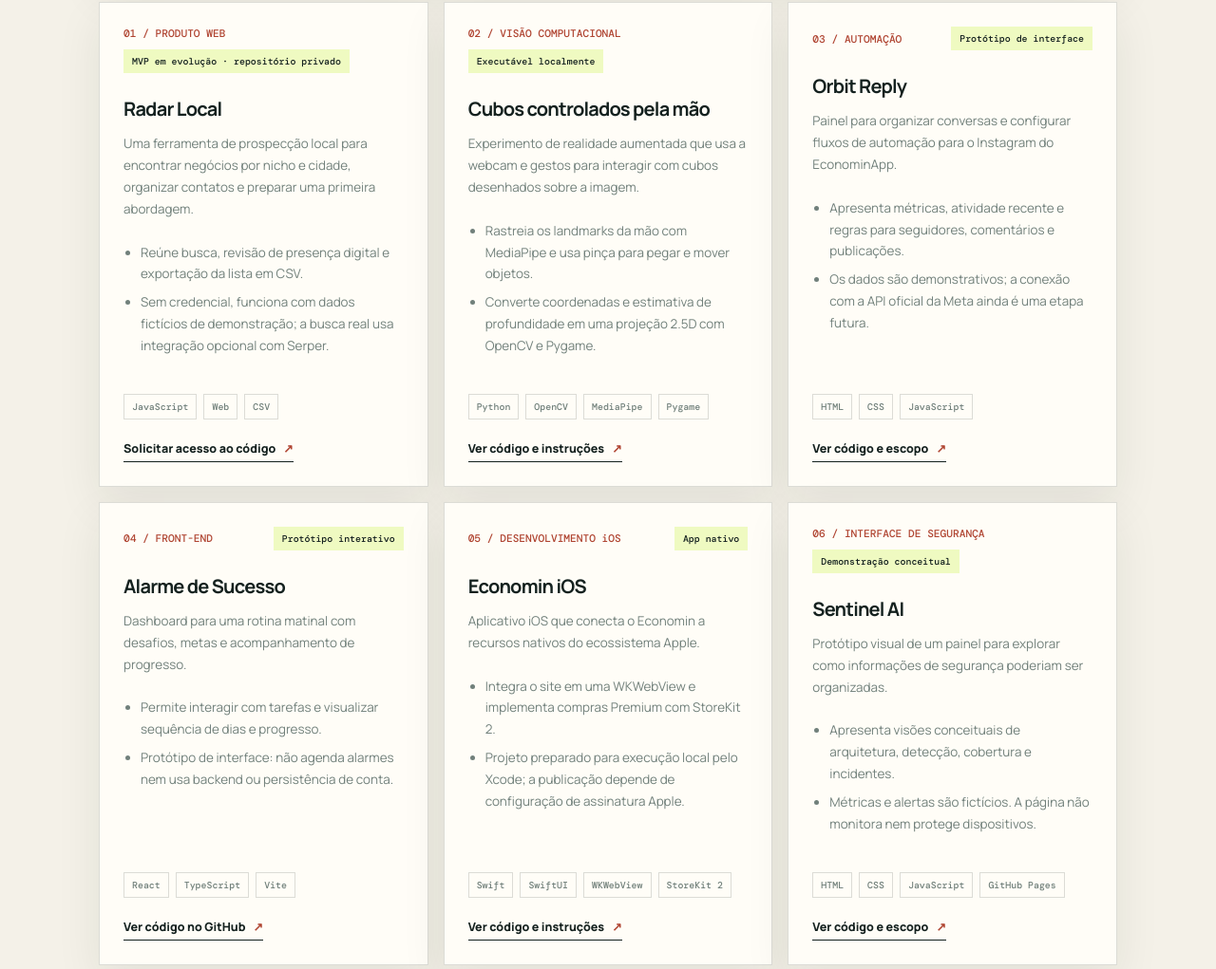
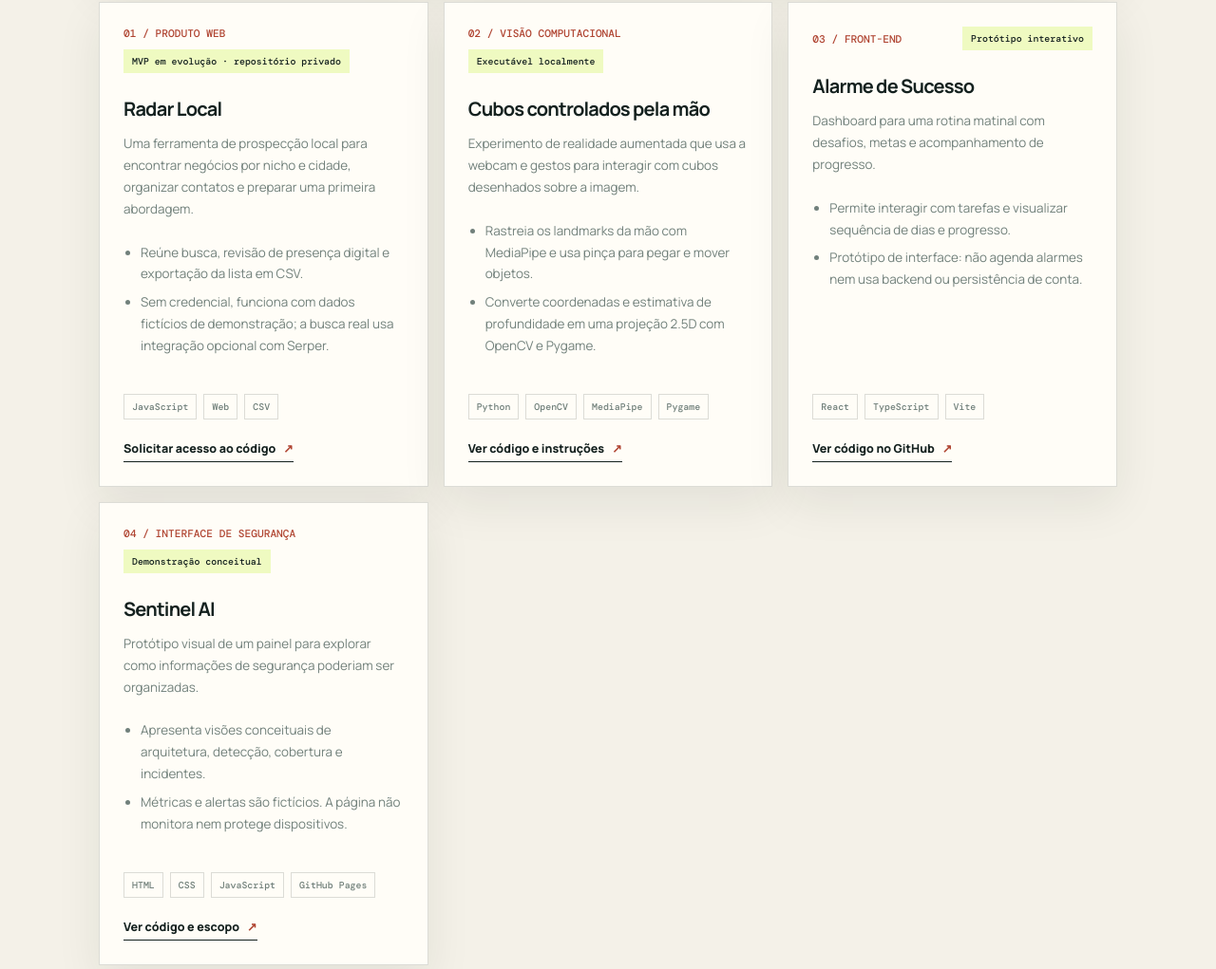
Before and after one commit to euartursilva/PORTIF-LIO, a plain HTML site: page index.html in a window 1280 px wide. Shown: the part 2934-3955 px from the top of the page at 95% size. Drawn offline with nearby package versions, Linux system fonts and the light colour scheme.

Commit message:
Remove Economin projects from portfolio
Co-authored-by: Copilot <223556219+Copilot@users.noreply.github.com>

```diff
--- a/index.html
+++ b/index.html
@@ -101,15 +101,7 @@
                     <a class="project-link" href="https://github.com/euartursilva/projeto-maos-3d" target="_blank" rel="noreferrer">Ver código e instruções <span>↗</span></a>
                 </article>
                 <article class="project-card">
-                    <div class="project-topline"><span class="card-index">03 / AUTOMAÇÃO</span><span class="project-status">Protótipo de interface</span></div>
-                    <h3>Orbit Reply</h3>
-                    <p class="project-summary">Painel para organizar conversas e configurar fluxos de automação para o Instagram do EconominApp.</p>
-                    <ul class="project-details"><li>Apresenta métricas, atividade recente e regras para seguidores, comentários e publicações.</li><li>Os dados são demonstrativos; a conexão com a API oficial da Meta ainda é uma etapa futura.</li></ul>
-                    <div class="project-tags"><span>HTML</span><span>CSS</span><span>JavaScript</span></div>
-                    <a class="project-link" href="https://github.com/euartursilva/orbit-reply-econominapp" target="_blank" rel="noreferrer">Ver código e escopo <span>↗</span></a>
-                </article>
-                <article class="project-card">
-                    <div class="project-topline"><span class="card-index">04 / FRONT-END</span><span class="project-status">Protótipo interativo</span></div>
+                    <div class="project-topline"><span class="card-index">03 / FRONT-END</span><span class="project-status">Protótipo interativo</span></div>
                     <h3>Alarme de Sucesso</h3>
                     <p class="project-summary">Dashboard para uma rotina matinal com desafios, metas e acompanhamento de progresso.</p>
                     <ul class="project-details"><li>Permite interagir com tarefas e visualizar sequência de dias e progresso.</li><li>Protótipo de interface: não agenda alarmes nem usa backend ou persistência de conta.</li></ul>
@@ -117,15 +109,7 @@
                     <a class="project-link" href="https://github.com/euartursilva/alarme-sucesso" target="_blank" rel="noreferrer">Ver código no GitHub <span>↗</span></a>
                 </article>
                 <article class="project-card">
-                    <div class="project-topline"><span class="card-index">05 / DESENVOLVIMENTO iOS</span><span class="project-status">App nativo</span></div>
-                    <h3>Economin iOS</h3>
-                    <p class="project-summary">Aplicativo iOS que conecta o Economin a recursos nativos do ecossistema Apple.</p>
-                    <ul class="project-details"><li>Integra o site em uma WKWebView e implementa compras Premium com StoreKit 2.</li><li>Projeto preparado para execução local pelo Xcode; a publicação depende de configuração de assinatura Apple.</li></ul>
-                    <div class="project-tags"><span>Swift</span><span>SwiftUI</span><span>WKWebView</span><span>StoreKit 2</span></div>
-                    <a class="project-link" href="https://github.com/euartursilva/economin-ios" target="_blank" rel="noreferrer">Ver código e instruções <span>↗</span></a>
-                </article>
-                <article class="project-card">
-                    <div class="project-topline"><span class="card-index">06 / INTERFACE DE SEGURANÇA</span><span class="project-status">Demonstração conceitual</span></div>
+                    <div class="project-topline"><span class="card-index">04 / INTERFACE DE SEGURANÇA</span><span class="project-status">Demonstração conceitual</span></div>
                     <h3>Sentinel AI</h3>
                     <p class="project-summary">Protótipo visual de um painel para explorar como informações de segurança poderiam ser organizadas.</p>
                     <ul class="project-details"><li>Apresenta visões conceituais de arquitetura, detecção, cobertura e incidentes.</li><li>Métricas e alertas são fictícios. A página não monitora nem protege dispositivos.</li></ul>
@@ -140,7 +124,7 @@
             <article class="card card-profile"><p>Em vez de notas percentuais, mostro as tecnologias que aparecem nos projetos e como aplico habilidades de trabalho em decisões concretas.</p></article>
                         <h3 class="subsection-title">Tecnologias aplicadas em projetos</h3>
             <div class="evidence-grid">
-                <article class="evidence-card"><span class="card-index">01 / WEB</span><h4>Interfaces e aplicações</h4><p>HTML, CSS e JavaScript no portfólio e no Orbit Reply; React, TypeScript e Vite no Alarme de Sucesso.</p></article>
+                <article class="evidence-card"><span class="card-index">01 / WEB</span><h4>Interfaces e aplicações</h4><p>HTML, CSS e JavaScript no portfólio; React, TypeScript e Vite no Alarme de Sucesso.</p></article>
                 <article class="evidence-card"><span class="card-index">02 / COMPUTAÇÃO VISUAL</span><h4>Interação por gestos</h4><p>Python, OpenCV, MediaPipe e Pygame no experimento de cubos controlados pela mão.</p></article>
                 <article class="evidence-card"><span class="card-index">03 / PRODUTO</span><h4>Fluxos e integração</h4><p>Exportação CSV e integração de busca opcional no Radar Local; publicação estática com GitHub Pages.</p></article>
             </div>
@@ -148,7 +132,7 @@
             <div class="evidence-grid soft-skills-grid">
                 <article class="evidence-card"><span class="card-index">01 / PRODUTO</span><h4>Visão de produto</h4><p>No Radar Local, o fluxo conecta descoberta de negócios, conferência de informações, abordagem inicial e exportação.</p></article>
                 <article class="evidence-card"><span class="card-index">02 / SOLUÇÃO DE PROBLEMAS</span><h4>Experimentação técnica</h4><p>No projeto de visão computacional, landmarks e gestos são traduzidos em movimento e profundidade visual dos objetos.</p></article>
-                <article class="evidence-card"><span class="card-index">03 / COMUNICAÇÃO</span><h4>Transparência técnica</h4><p>Na documentação do Orbit Reply, separo claramente o protótipo visual da integração real ainda não implementada.</p></article>
+                <article class="evidence-card"><span class="card-index">03 / COMUNICAÇÃO</span><h4>Transparência técnica</h4><p>Na documentação dos projetos, separo funcionalidades implementadas, demonstrações e próximos passos.</p></article>
                 <article class="evidence-card"><span class="card-index">04 / APRENDIZADO</span><h4>Aprendizado aplicado</h4><p>Os projetos exploram domínios diferentes e documentam tecnologias, formas de execução e próximos passos.</p></article>
             </div>
         </section>
```
